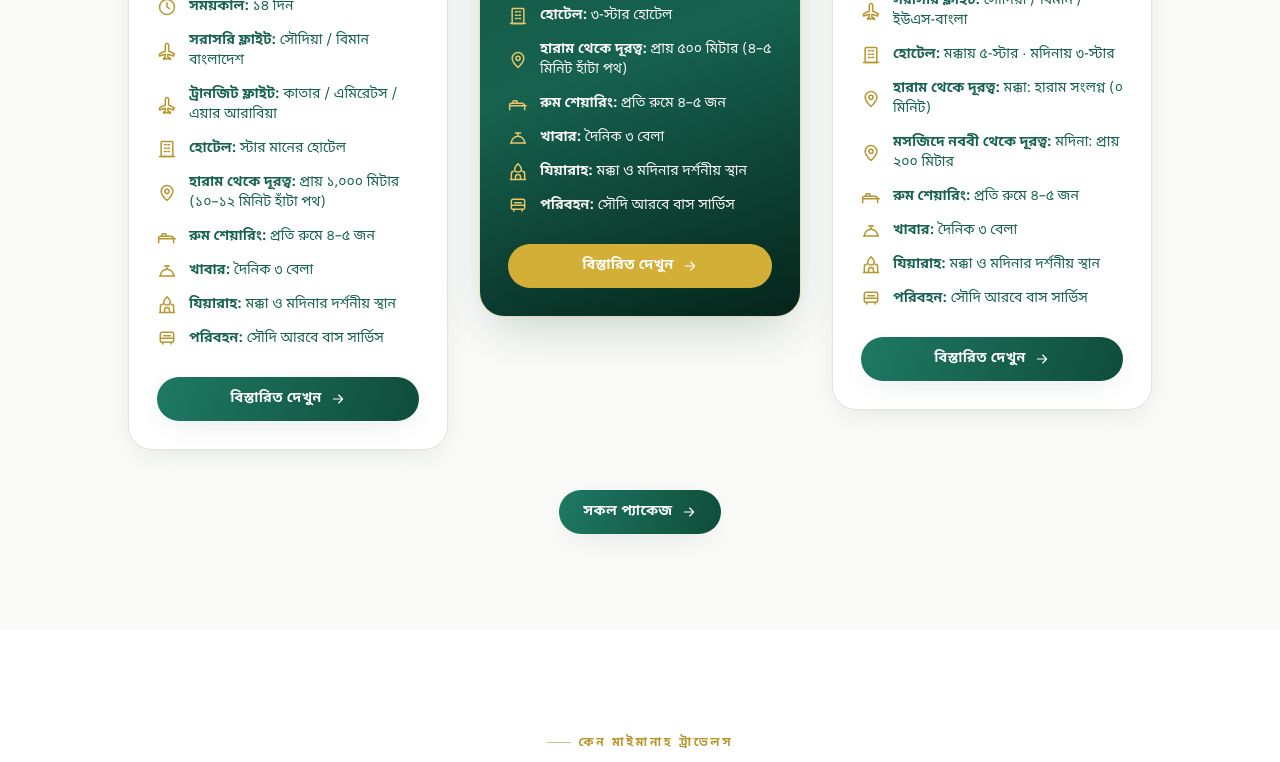
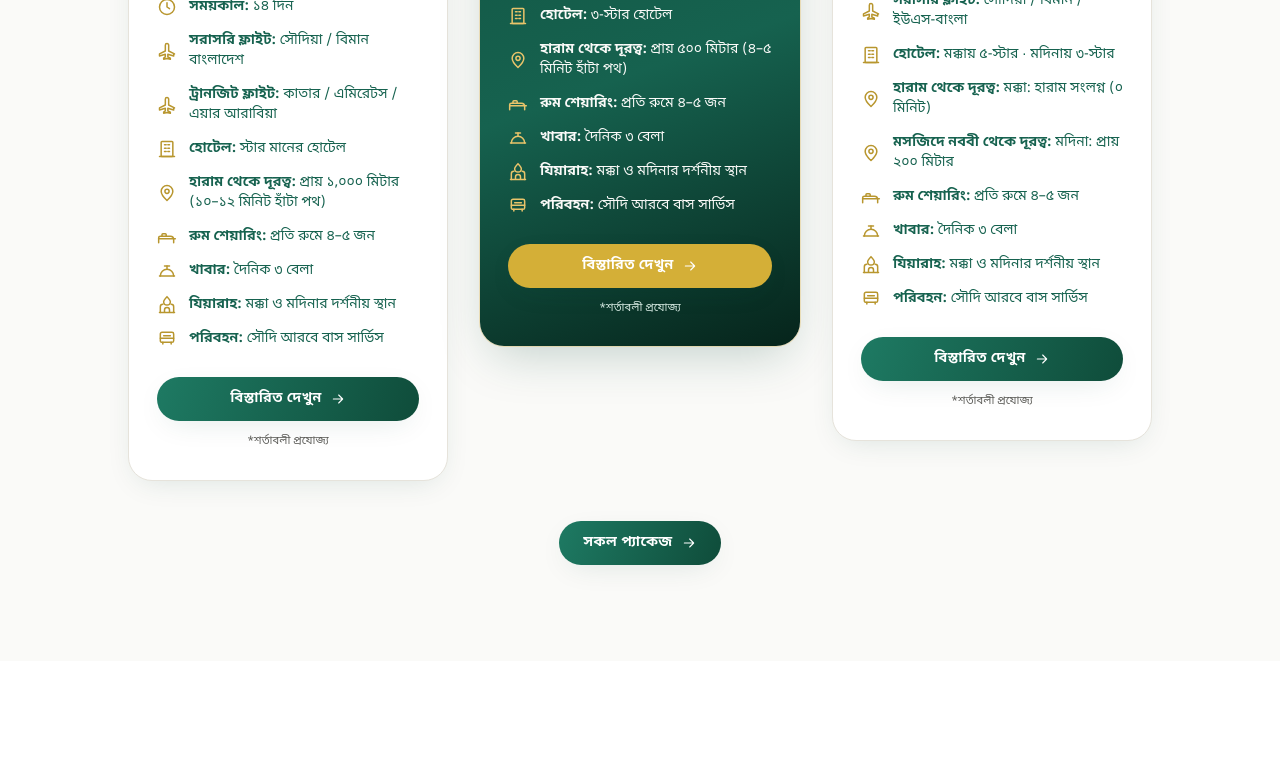
Before and after one commit to TaforaTech/maimanah-travels, a Next.js app: page /bn in a window 1280 px wide. Shown: the part 4669-5431 px from the top of the page. Built offline with nearby package versions, Linux system fonts and the light colour scheme.

Commit message:
feat: update the packages

```diff
--- a/src/components/sections/PackageCard.tsx
+++ b/src/components/sections/PackageCard.tsx
@@ -95,6 +95,11 @@ export function PackageCard({
         {dict.common.viewDetails}
         <Icon name="arrow" className="h-4 w-4" />
       </ButtonLink>
+      {pkg.category === "umrah" && (
+        <p className={cn("mt-3 text-center text-[0.7rem]", featured ? "text-navy-100" : "text-muted")}>
+          {c.terms[locale]}
+        </p>
+      )}
     </div>
   );
 }
```
